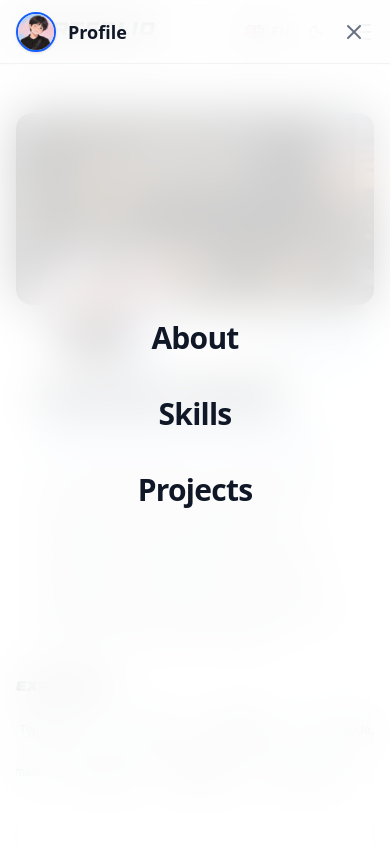
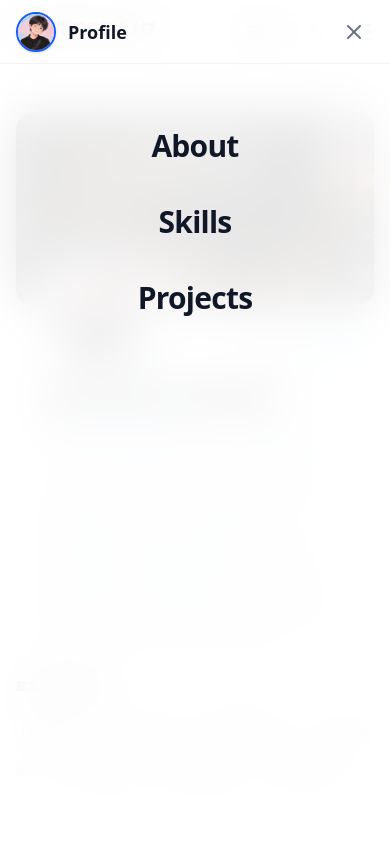
Before and after one commit to SeangSang12/Portfolio, a Next.js app: page / in a window 390 px wide. Both pictures are taken after a click on the button 362 px from the left and 32 px from the top of the page. Shown: the top 844 px of the page. Built offline with nearby package versions, Linux system fonts and the light colour scheme.

Commit message:
refactor: update mobile menu animations and styling in header

```diff
--- a/src/layout/header.tsx
+++ b/src/layout/header.tsx
@@ -127,11 +127,11 @@ export default function AppHeader() {
       <AnimatePresence>
         {isMobileMenuOpen && (
           <motion.div
-            initial={{ clipPath: "circle(0% at calc(100% - 3rem) 2rem)", opacity: 0 }}
-            animate={{ clipPath: "circle(150% at calc(100% - 3rem) 2rem)", opacity: 1 }}
-            exit={{ clipPath: "circle(0% at calc(100% - 3rem) 2rem)", opacity: 0 }}
-            transition={{ duration: 0.6, ease: [0.22, 1, 0.36, 1] }}
-            className="md:hidden fixed inset-0 z-50 bg-white/80 dark:bg-gray-950/80 backdrop-blur-xl flex flex-col"
+            initial={{ opacity: 0, clipPath: "circle(0px at calc(100% - 40px) 40px)" }}
+            animate={{ opacity: 1, clipPath: "circle(150% at calc(100% - 40px) 40px)" }}
+            exit={{ opacity: 0, clipPath: "circle(0px at calc(100% - 40px) 40px)" }}
+            transition={{ duration: 0.5, ease: [0.22, 1, 0.36, 1] }}
+            className="md:hidden fixed inset-0 z-50 bg-white/90 dark:bg-gray-950/90 backdrop-blur-xl flex flex-col"
           >
             <div className="flex justify-between items-center p-4 h-16 border-b border-gray-200/50 dark:border-gray-800/50">
               <Link
@@ -151,17 +151,13 @@ export default function AppHeader() {
               </button>
             </div>
 
-            <motion.nav
-              initial="closed"
-              animate="open"
-              exit="closed"
-              variants={{
-                open: { transition: { staggerChildren: 0.1, delayChildren: 0.2 } },
-                closed: { transition: { staggerChildren: 0.05, staggerDirection: -1 } }
-              }}
-              className="flex flex-col flex-1 items-center justify-center px-6 pb-20 space-y-10"
-            >
-              <motion.div variants={{ open: { opacity: 1, y: 0, scale: 1 }, closed: { opacity: 0, y: 40, scale: 0.95 } }} transition={{ duration: 0.4, ease: "easeOut" }}>
+            <nav className="flex flex-col flex-1 items-center justify-start pt-16 px-6 pb-20 space-y-10">
+              <motion.div
+                initial={{ opacity: 0, y: 20 }}
+                animate={{ opacity: 1, y: 0 }}
+                exit={{ opacity: 0, y: 20 }}
+                transition={{ duration: 0.3, delay: 0.1 }}
+              >
                 <Link
                   href="/about"
                   className="text-3xl font-bold tracking-tight text-gray-900 dark:text-white hover:text-blue-600 dark:hover:text-blue-400 transition-colors"
@@ -171,7 +167,12 @@ export default function AppHeader() {
                 </Link>
               </motion.div>
 
-              <motion.div variants={{ open: { opacity: 1, y: 0, scale: 1 }, closed: { opacity: 0, y: 40, scale: 0.95 } }} transition={{ duration: 0.4, ease: "easeOut" }}>
+              <motion.div
+                initial={{ opacity: 0, y: 20 }}
+                animate={{ opacity: 1, y: 0 }}
+                exit={{ opacity: 0, y: 20 }}
+                transition={{ duration: 0.3, delay: 0.15 }}
+              >
                 <Link
                   href="#skills"
                   className="text-3xl font-bold tracking-tight text-gray-900 dark:text-white hover:text-blue-600 dark:hover:text-blue-400 transition-colors"
@@ -181,7 +182,12 @@ export default function AppHeader() {
                 </Link>
               </motion.div>
 
-              <motion.div variants={{ open: { opacity: 1, y: 0, scale: 1 }, closed: { opacity: 0, y: 40, scale: 0.95 } }} transition={{ duration: 0.4, ease: "easeOut" }}>
+              <motion.div
+                initial={{ opacity: 0, y: 20 }}
+                animate={{ opacity: 1, y: 0 }}
+                exit={{ opacity: 0, y: 20 }}
+                transition={{ duration: 0.3, delay: 0.2 }}
+              >
                 <Link
                   href="/project"
                   className="text-3xl font-bold tracking-tight text-gray-900 dark:text-white hover:text-blue-600 dark:hover:text-blue-400 transition-colors"
@@ -190,7 +196,7 @@ export default function AppHeader() {
                   {t('nav.projects', 'Projects')}
                 </Link>
               </motion.div>
-            </motion.nav>
+            </nav>
           </motion.div>
         )}
       </AnimatePresence>
```
